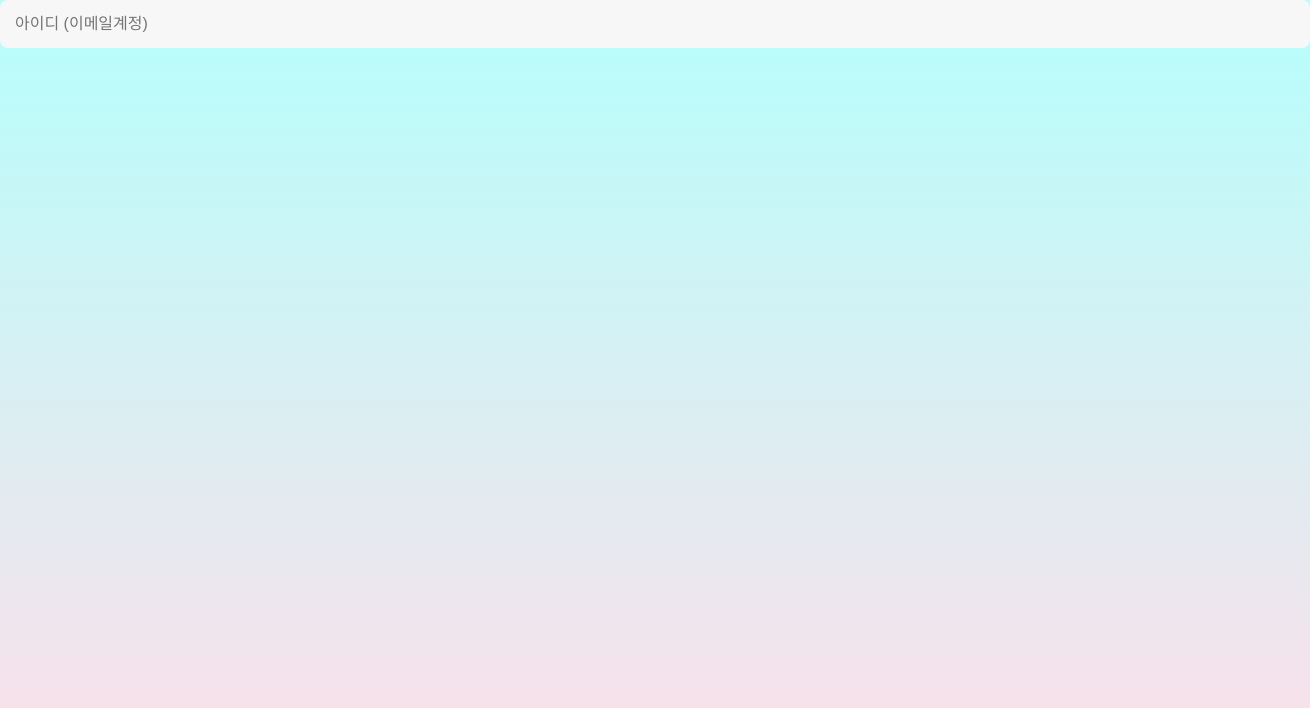
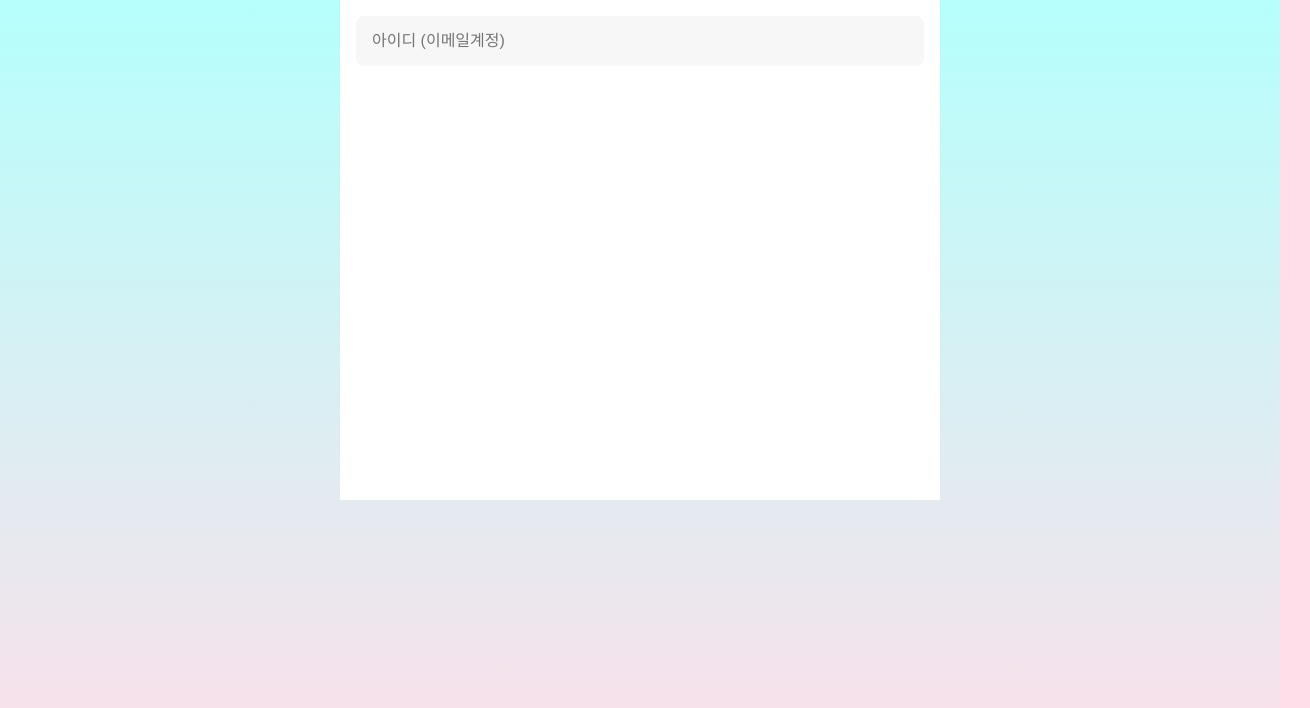
Before and after one commit to hyunwoome/login, a React app in the folder frontend/: page / in a window 1280 px wide. Shown: the top 708 px of the page, 1310 px wide, since content can reach past the window. Built offline with nearby package versions, Linux system fonts and the light colour scheme.

Commit message:
[FE] Feat: 로그인 페이지를 위한 컴포넌트 생성 및 css reset 재설정

```diff
--- a/frontend/package.json
+++ b/frontend/package.json
@@ -16,7 +16,7 @@
     "react-dom": "^17.0.2",
     "react-router-dom": "^5.2.0",
     "styled-components": "^5.3.0",
-    "styled-normalize": "^8.0.7"
+    "styled-reset": "^4.3.4"
   },
   "devDependencies": {
     "@babel/core": "^7.14.8",
--- a/frontend/src/App.tsx
+++ b/frontend/src/App.tsx
@@ -1,7 +1,7 @@
 import React from 'react';
 import ReactDOM from 'react-dom';
-import GlobalStyle from './styles/GlobalStyle';
-import LoginPage from './pages/LoginPage';
+import GlobalStyle from 'styles/GlobalStyle';
+import LoginPage from 'pages/Login/Login';
 
 const App = () => {
   return (
@@ -18,3 +18,5 @@
   </React.StrictMode>,
   document.getElementById('root'),
 );
+
+// 글로벌 스타일 적용 안되는 것 수정하기
--- a/frontend/src/components/atoms/Input/style.ts
+++ b/frontend/src/components/Input/Input.styled.ts
@@ -6,7 +6,7 @@
   background-color: #f7f7f7;
   border-radius: 0.5rem;
   font-size: 1rem;
-  padding: 15px;
+  padding: 1rem;
   :focus {
     background-color: #ffffff;
     outline: none;
--- a/frontend/src/components/atoms/Input/index.tsx
+++ b/frontend/src/components/Input/Input.tsx
@@ -1,5 +1,5 @@
 import React from 'react';
-import { SInput } from './style';
+import { SInput } from './Input.styled';
 
 interface Props {
   placeholder?: string;
--- /dev/null
+++ b/frontend/src/modules/LoginLayout/LoginLayout.styled.ts
@@ -0,0 +1,9 @@
+import styled from 'styled-components';
+
+export const Container = styled.div`
+  width: 600px;
+  height: 500px;
+  padding: 1rem;
+  background-color: #ffffff;
+  margin: 0 auto;
+`;
--- a/frontend/src/components/modules/LoginModule/index.tsx
+++ b/frontend/src/modules/LoginLayout/LoginLayout.tsx
@@ -1,12 +1,13 @@
 import React from 'react';
-import Input from 'components/atoms/Input';
+import Input from 'components/Input/Input';
 import { PLACEHOLDER } from 'constants/placeholder';
+import { Container } from './LoginLayout.styled';
 
 const LoginModule = (): React.ReactElement => {
   return (
-    <>
+    <Container>
       <Input placeholder={PLACEHOLDER.LOGIN_EMAIL} />
-    </>
+    </Container>
   );
 };
 
--- a/frontend/src/pages/LoginPage/index.tsx
+++ b/frontend/src/pages/Login/Login.tsx
@@ -1,10 +1,10 @@
 import React from 'react';
-import LoginModule from 'components/modules/LoginModule';
+import LoginLayout from 'modules/LoginLayout/LoginLayout';
 
 const LoginPage = (): React.ReactElement => {
   return (
     <>
-      <LoginModule />
+      <LoginLayout />
     </>
   );
 };
--- a/frontend/src/styles/GlobalStyle.ts
+++ b/frontend/src/styles/GlobalStyle.ts
@@ -1,12 +1,17 @@
 import { createGlobalStyle } from 'styled-components';
-import { normalize } from 'styled-normalize';
+import reset from 'styled-reset';
 
 const GlobalStyle = createGlobalStyle`
-  ${normalize}
+  ${reset}
+  * {
+    box-sizing: border-box;
+  }
   html {
     height: 100%;
     background-color: #FFDEE9;
     background-image: linear-gradient(0deg, #FFDEE9 0%, #B5FFFC 100%);
+  }
+  body {
     font-family: Arial, Helvetica, sans-serif;
   }
 `;
```
Also changed, not shown: 1 other file (tests, documents, lock files or other folders).
